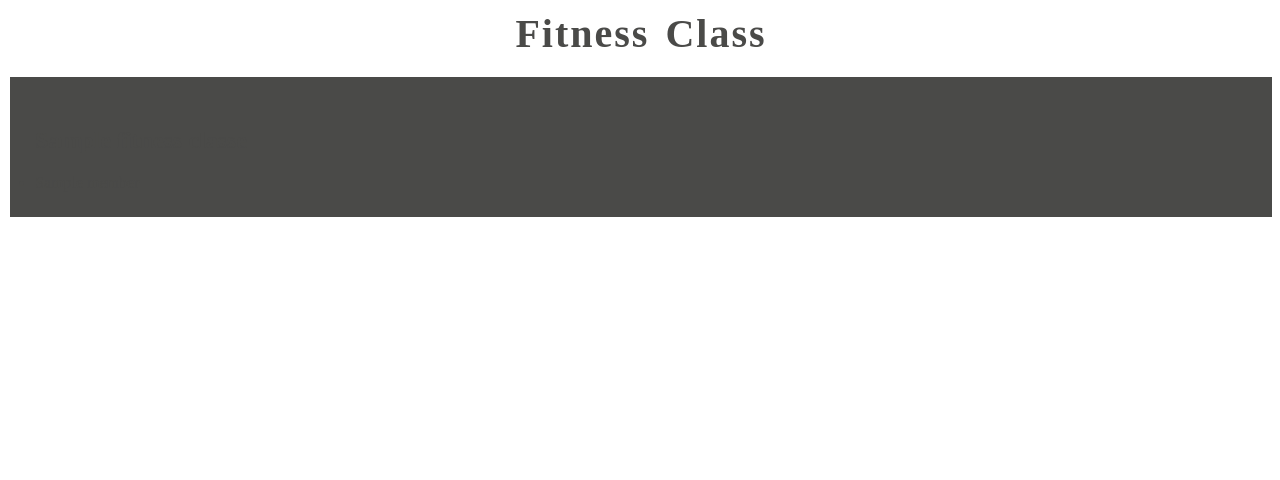
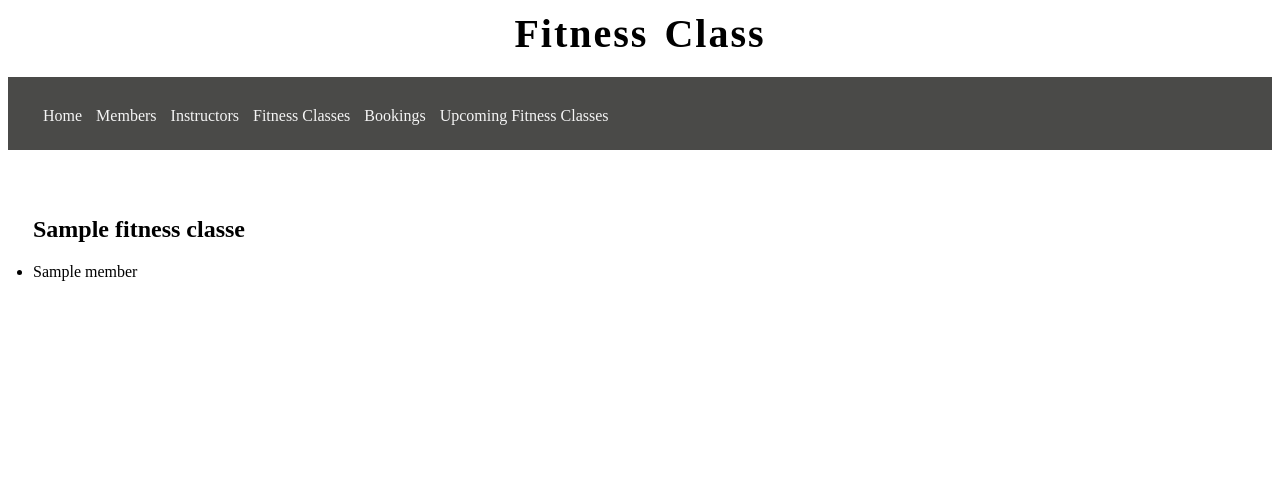
Before and after one commit to LucindaDavies/Gym_Booking_System, a Flask app: page /fitness_classes/1/show_members in a window 1280 px wide. Shown: the top 480 px of the page. Run offline with Flask 2, Linux system fonts and the light colour scheme; a database or web service that is not in the repository returns one stand-in record (values such as "Sample title"); some libraries are stand-ins or nearby versions.

Commit message:
fixed css

```diff
--- a/static/style.css
+++ b/static/style.css
@@ -1,7 +1,7 @@
-body {
+/* body {
     color:  #4A4A48;
     margin-left: 10px;
-}
+} */
 
 
 ul {
@@ -25,6 +25,9 @@ h1 {
     text-align: center;
 }
 
+.show {
+    background-color: white;
+}
 
 nav > ul > a:link,
 nav > ul > a:visited {
@@ -131,8 +134,8 @@ a {
     text-align: center;
   }
 
-  .home_hr{
+  /* .home_hr{
     height: 1px;
     background-color: #A9A9A9;
     border: none;
-}
+} */
--- a/templates/fitness_classes/index.html
+++ b/templates/fitness_classes/index.html
@@ -20,7 +20,6 @@
 
 {% for fitness_class in fitness_classes %}
 <section>
-    <!-- <hr> -->
     <p>Name: <a href="fitness_classes/{{ fitness_class.id }}/show_members">{{ fitness_class.name }} </p></a>
     <p>Start Time: {{ fitness_class.start_time }} </p>
     <p>End Time: {{ fitness_class.end_time }} </p>
--- a/templates/fitness_classes/show_members.html
+++ b/templates/fitness_classes/show_members.html
@@ -3,12 +3,25 @@
 {% block content %}
 
 <h1>Fitness Class</h1>
-<ul>
+
+<nav>
+    <ul>
+        <a  href="/">Home</a>
+        <a  href="/members">Members</a>
+        <a  href="/instructors">Instructors</a>
+        <a  href="/fitness_classes">Fitness Classes</a>
+        <a href="/bookings">Bookings</a>
+        <a  href="/upcoming_fitness_classes">Upcoming Fitness Classes</a>
+
+    </ul>
+</nav>
+<ul class="show">
     <h2>{{ fitness_class.name}}</h2>
 
 
     {% for member in members %}
-    <li>{{ member.name }}</li>
+
+    <li class="show" >{{ member.name }}</li>
 
     {% endfor %}
 
```
